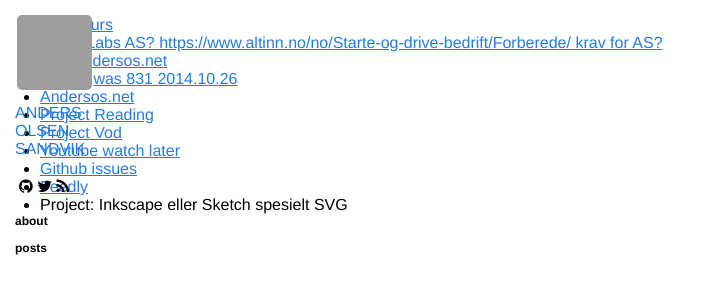
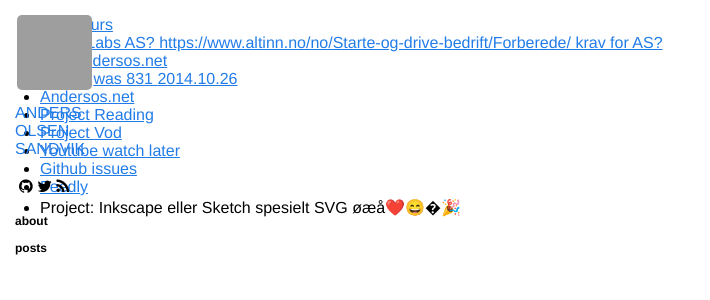
Before and after one commit to Andersos/andersos.net, a Jekyll site: the page built from gtd.html, in a window 1280 px wide, cut to the strip 0-300 px from the top of the page. Shown: the whole strip, without its empty margins (0-710 px from the left). Built offline with Jekyll 4.4.1, drawn with Linux system fonts in a browser that asks for light colours; nearby versions of some CDN libraries; Markdown is read by kramdown in place of the engine named in the settings; grey boxes are pictures that could not be loaded.

Commit message:
Update gtd.html

```diff
--- a/gtd.html
+++ b/gtd.html
@@ -13,5 +13,5 @@
     <li><a href="https://www.youtube.com/playlist?list=WL">Youtube watch later</a></li>
     <li><a href="https://github.com/issues">Github issues</a></li>
     <li><a href="http://feedly.com/">Feedly</a></li>
-    <li>Project: Inkscape eller Sketch spesielt SVG</li>
+    <li>Project: Inkscape eller Sketch spesielt SVG øæå❤️😄�🎉</li>
 </ul>
```
